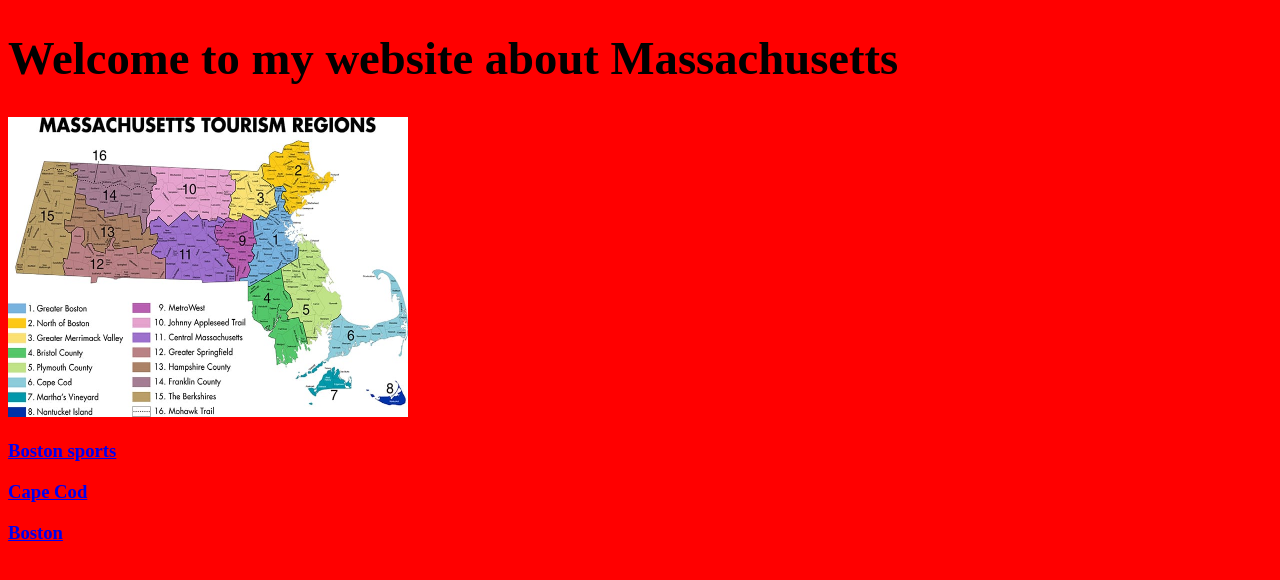
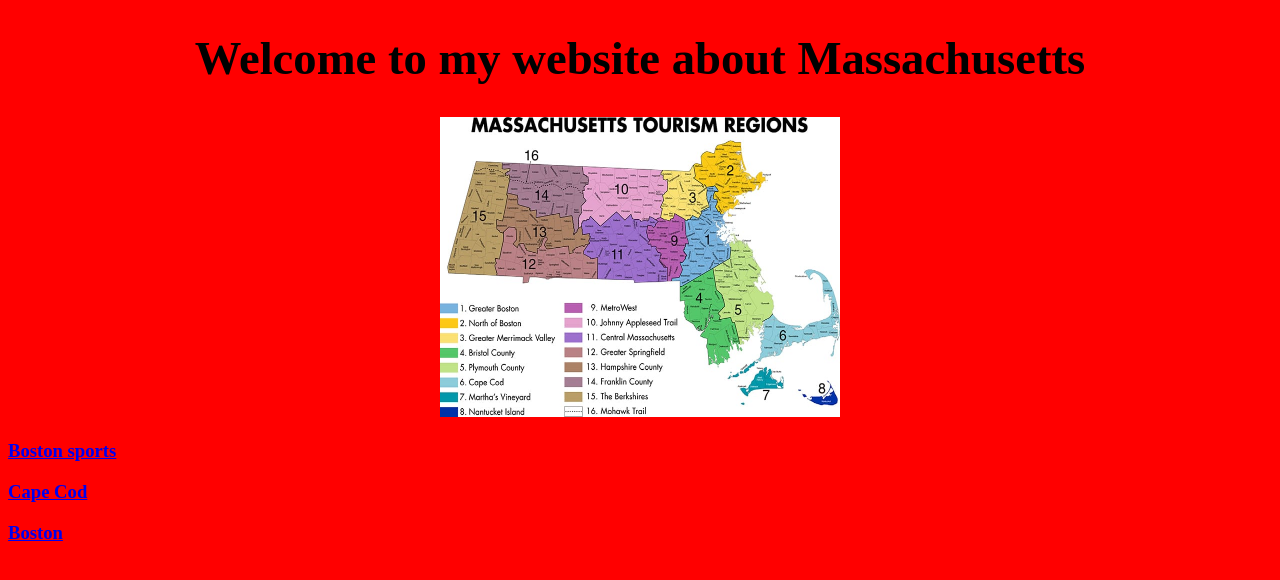
Before and after one commit to ajtarallo/AjTarallo.github.io, a plain HTML site: page index.html in a window 1280 px wide. Drawn offline with Linux system fonts and the light colour scheme; a web font is replaced by a local one.

Commit message:
Add files via upload

```diff
--- a/index.html
+++ b/index.html
@@ -10,9 +10,9 @@
 
     <body>
 
-<h1> Welcome to my website about Massachusetts</h1>
-<p>
-	<IMG SRC="bos.jpg" WIDTH="400" HEIGHT="300">
+<h1><center> Welcome to my website about Massachusetts</center></h1>
+<p><center>
+	<IMG SRC="bos.jpg" WIDTH="400" HEIGHT="300"></center>
 </p>
 
     </body>
```
